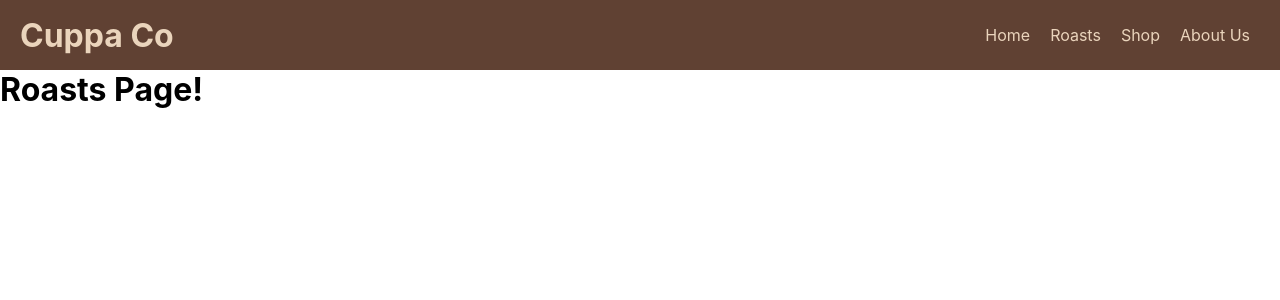
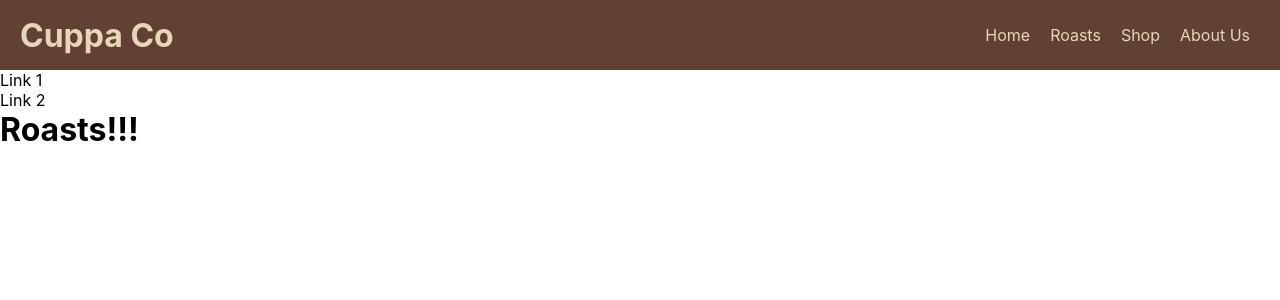
Before and after one commit to samkphillips/CuppaCo, a React (Create React App) app in the folder main/client/: page /roasts in a window 1280 px wide. Shown: the top 300 px of the page. Built offline with nearby package versions, Linux system fonts and the light colour scheme.

Commit message:
Blocking out roasts page

```diff
--- a/main/client/src/pages/Roasts.jsx
+++ b/main/client/src/pages/Roasts.jsx
@@ -2,8 +2,16 @@ import React from 'react'
 
 const Roasts = () => {
   return (
-    //
-    <h1>Roasts Page!</h1>
+    <div className='roasts-page'>
+      <div className='roasts-sidebar'>
+        <p>Link 1</p>
+        <p>Link 2</p>
+      </div>
+      <div className='roasts-container'>
+        {/* roast cards live here */}
+        <h1>Roasts!!!</h1>
+      </div>
+    </div>
   )
 }
 
```
